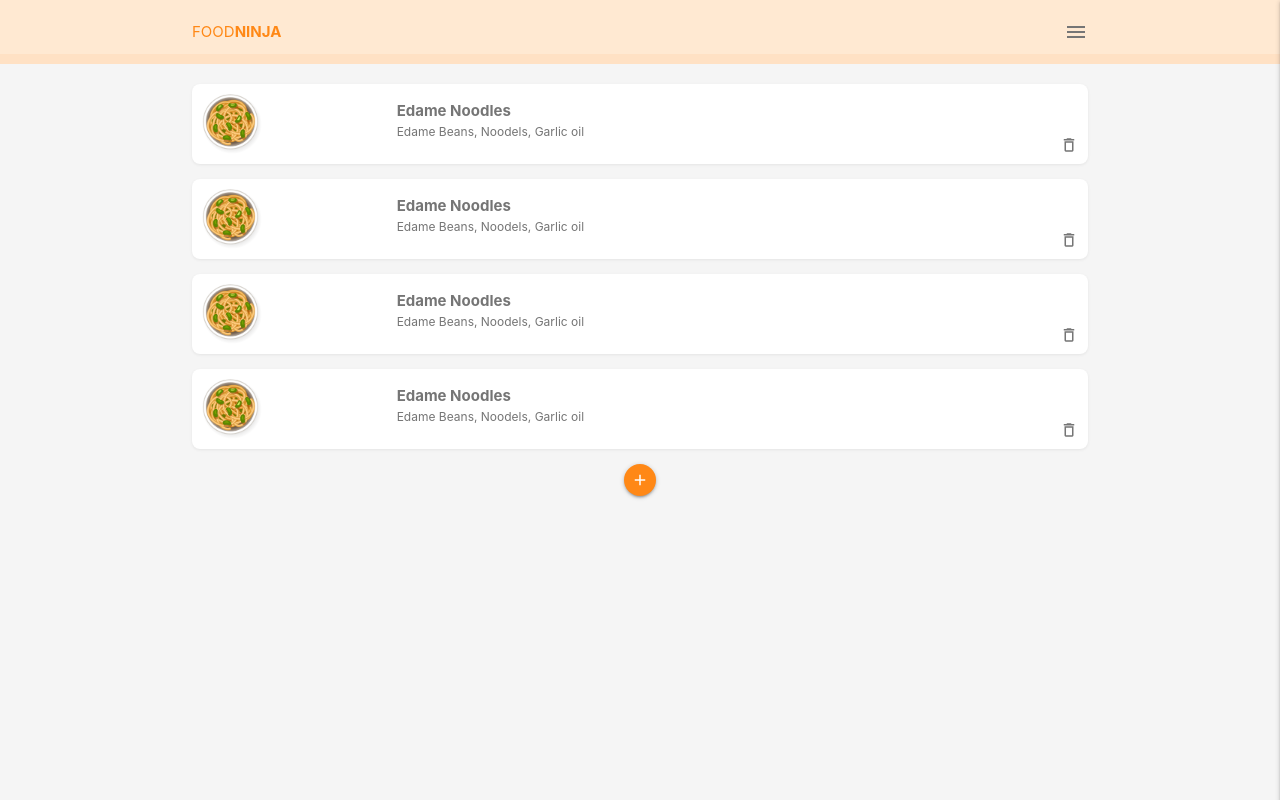
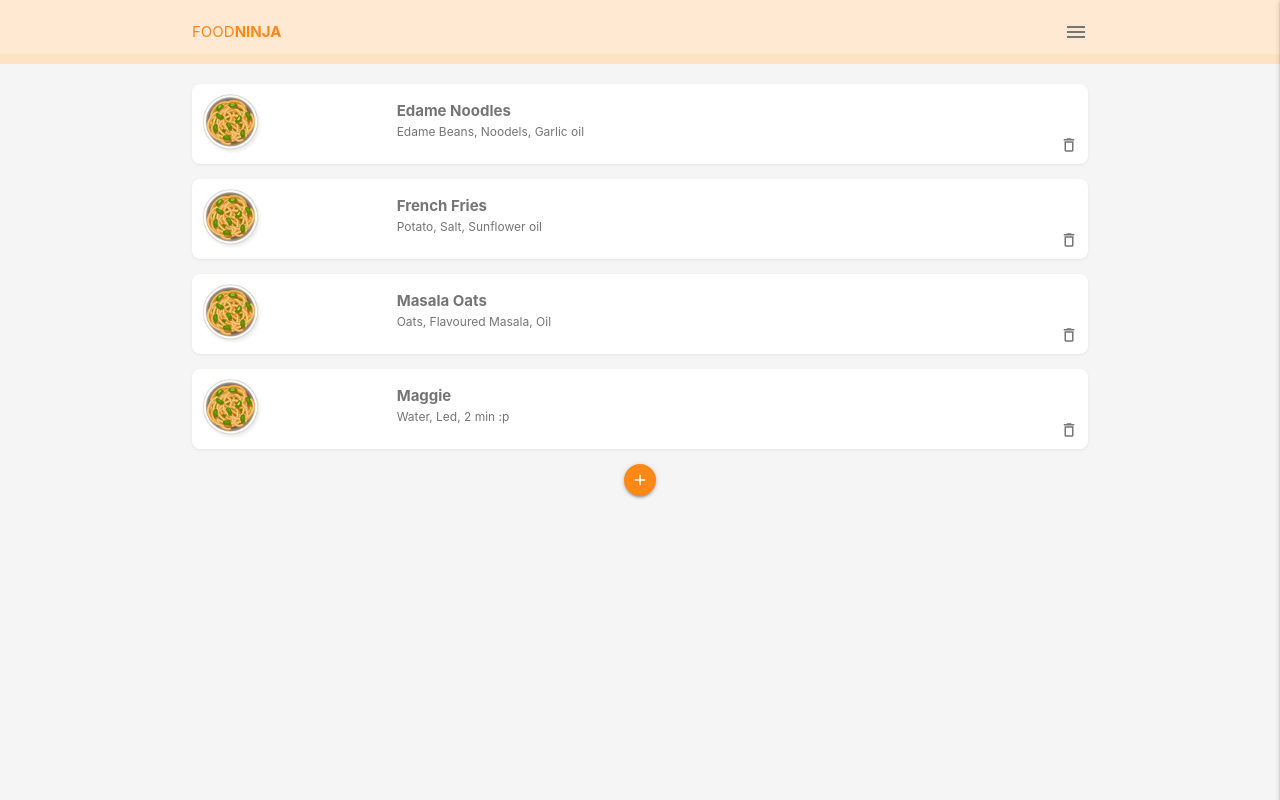
Before and after one commit to learn2expertize/learn2expertize.github.io, a plain HTML site: page index.html in a window 1280 px wide. Drawn offline with Linux system fonts and the light colour scheme.

Commit message:
UI updated

```diff
--- a/index.html
+++ b/index.html
@@ -57,8 +57,8 @@
         <div class="card-panel recipe white row">
             <img src="/img/dish.png" alt="recipe thumb">
             <div class="recipe-details">
-                <div class="recipe-title">Edame Noodles</div>
-                <div class="recipe-ingredients">Edame Beans, Noodels, Garlic oil</div>
+                <div class="recipe-title">French Fries</div>
+                <div class="recipe-ingredients">Potato, Salt, Sunflower oil</div>
             </div>
             <div class="recipe-delete">
                 <i class="material-icons">delete_outline</i>
@@ -67,8 +67,8 @@
         <div class="card-panel recipe white row">
             <img src="/img/dish.png" alt="recipe thumb">
             <div class="recipe-details">
-                <div class="recipe-title">Edame Noodles</div>
-                <div class="recipe-ingredients">Edame Beans, Noodels, Garlic oil</div>
+                <div class="recipe-title">Masala Oats</div>
+                <div class="recipe-ingredients">Oats, Flavoured Masala, Oil</div>
             </div>
             <div class="recipe-delete">
                 <i class="material-icons">delete_outline</i>
@@ -77,8 +77,8 @@
         <div class="card-panel recipe white row">
             <img src="/img/dish.png" alt="recipe thumb">
             <div class="recipe-details">
-                <div class="recipe-title">Edame Noodles</div>
-                <div class="recipe-ingredients">Edame Beans, Noodels, Garlic oil</div>
+                <div class="recipe-title">Maggie</div>
+                <div class="recipe-ingredients">Water, Led, 2 min :p</div>
             </div>
             <div class="recipe-delete">
                 <i class="material-icons">delete_outline</i>
```
